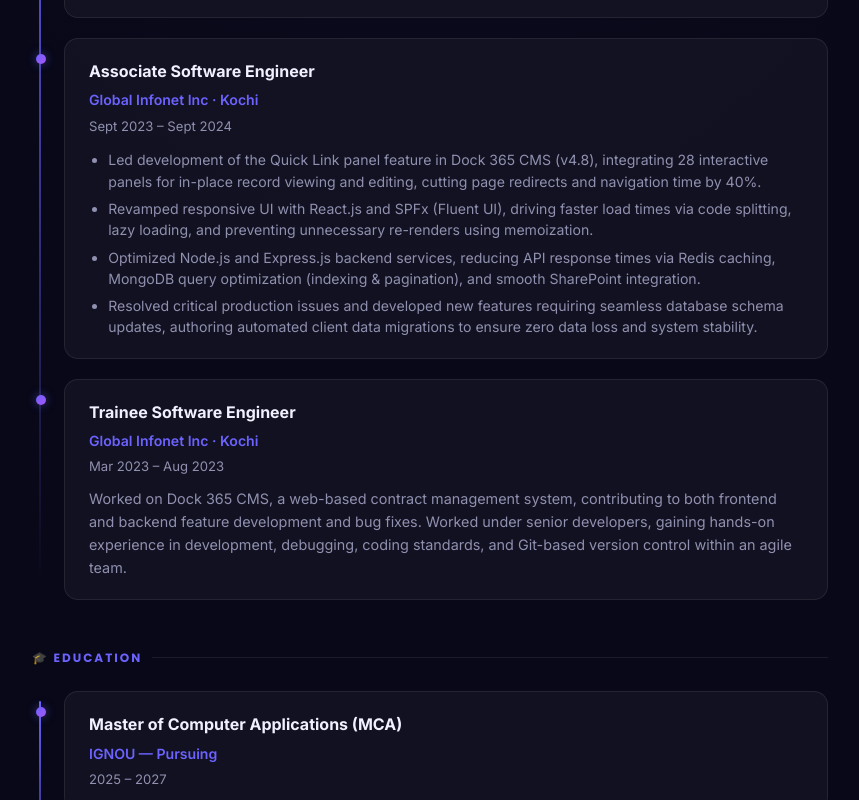
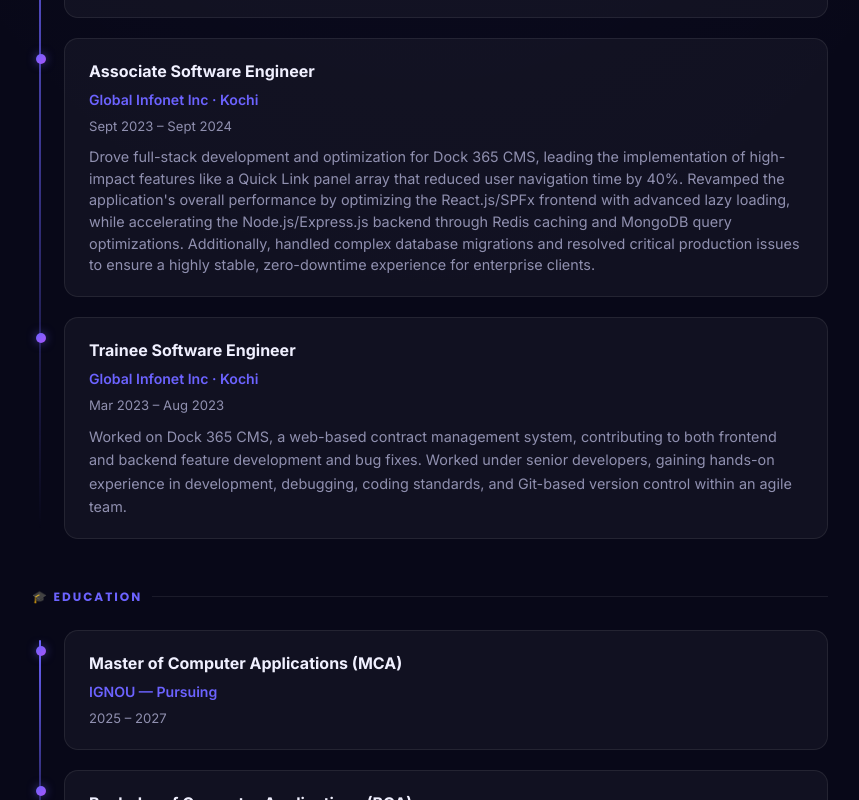
Before and after one commit to sharafath-ali/Personal-website, a React (Vite) app: page / in a window 1280 px wide. Shown: the part 1332-2132 px from the top of the page, without its empty margins (210-1069 px from the left). Built offline with nearby package versions, Linux system fonts and the light colour scheme; a web font is replaced by a local one.

Commit message:
feat: add animated Resume component with experience, education, and skills sections

```diff
--- a/src/components/Resume.jsx
+++ b/src/components/Resume.jsx
@@ -66,43 +66,17 @@ function Resume() {
               <h4 className="job-title">Associate Software Engineer</h4>
               <p className="company-name">Global Infonet Inc · Kochi</p>
               <p className="employment-dates">Sept 2023 – Sept 2024</p>
-              <ul
-                className="experience-list"
+              <p
+                className="experience-desc"
                 style={{
-                  marginTop: "0.8rem",
-                  fontSize: "0.88rem",
+                  marginTop: "0.6rem",
+                  fontSize: "0.9rem",
                   color: "var(--text-secondary)",
                   lineHeight: "1.5",
-                  paddingLeft: "1.2rem",
-                  display: "flex",
-                  flexDirection: "column",
-                  gap: "0.4rem",
                 }}
               >
-                <li>
-                  Led development of the Quick Link panel feature in Dock 365
-                  CMS (v4.8), integrating 28 interactive panels for in-place
-                  record viewing and editing, cutting page redirects and
-                  navigation time by 40%.
-                </li>
-                <li>
-                  Revamped responsive UI with React.js and SPFx (Fluent UI),
-                  driving faster load times via code splitting, lazy loading,
-                  and preventing unnecessary re-renders using memoization.
-                </li>
-                <li>
-                  Optimized Node.js and Express.js backend services, reducing
-                  API response times via Redis caching, MongoDB query
-                  optimization (indexing & pagination), and smooth SharePoint
-                  integration.
-                </li>
-                <li>
-                  Resolved critical production issues and developed new features
-                  requiring seamless database schema updates, authoring automated
-                  client data migrations to ensure zero data loss and system
-                  stability.
-                </li>
-              </ul>
+                Drove full-stack development and optimization for Dock 365 CMS, leading the implementation of high-impact features like a Quick Link panel array that reduced user navigation time by 40%. Revamped the application's overall performance by optimizing the React.js/SPFx frontend with advanced lazy loading, while accelerating the Node.js/Express.js backend through Redis caching and MongoDB query optimizations. Additionally, handled complex database migrations and resolved critical production issues to ensure a highly stable, zero-downtime experience for enterprise clients.
+              </p>
             </div>
           </div>
           <div className="timeline-item">
```
